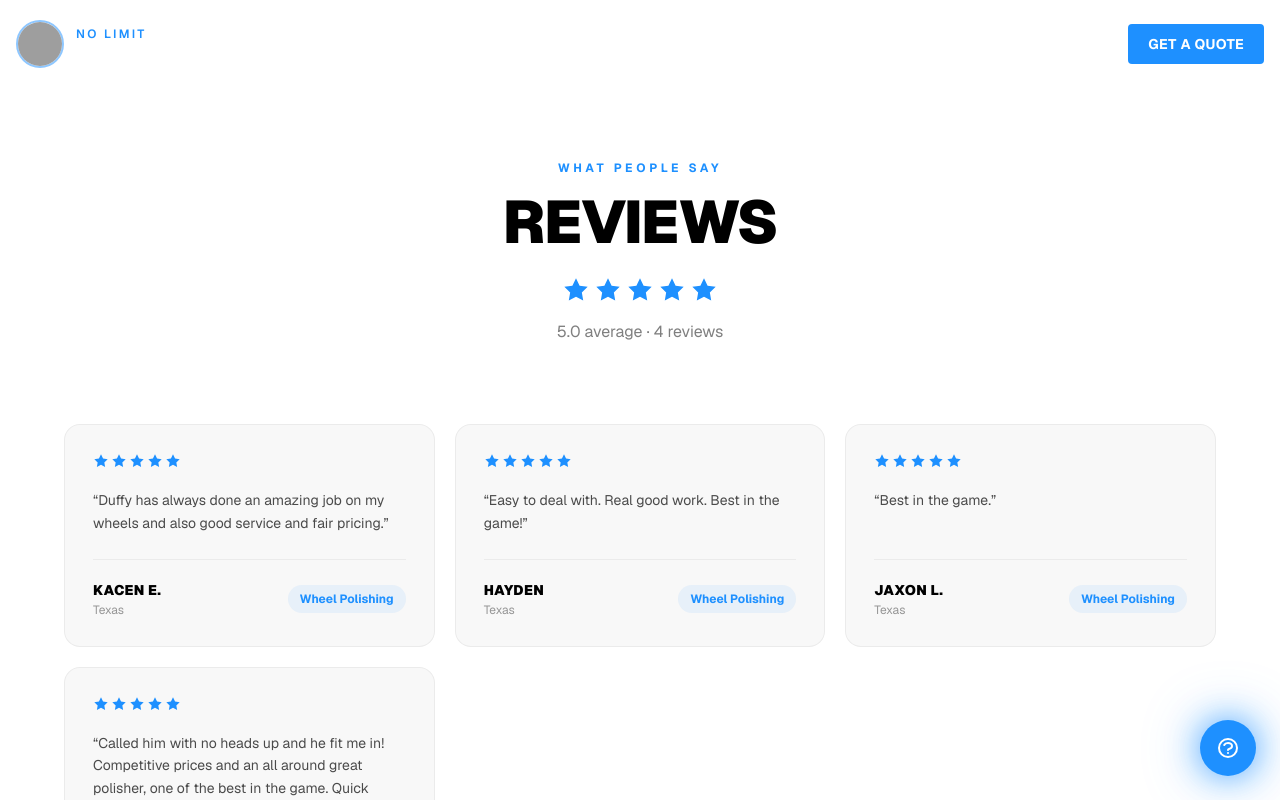
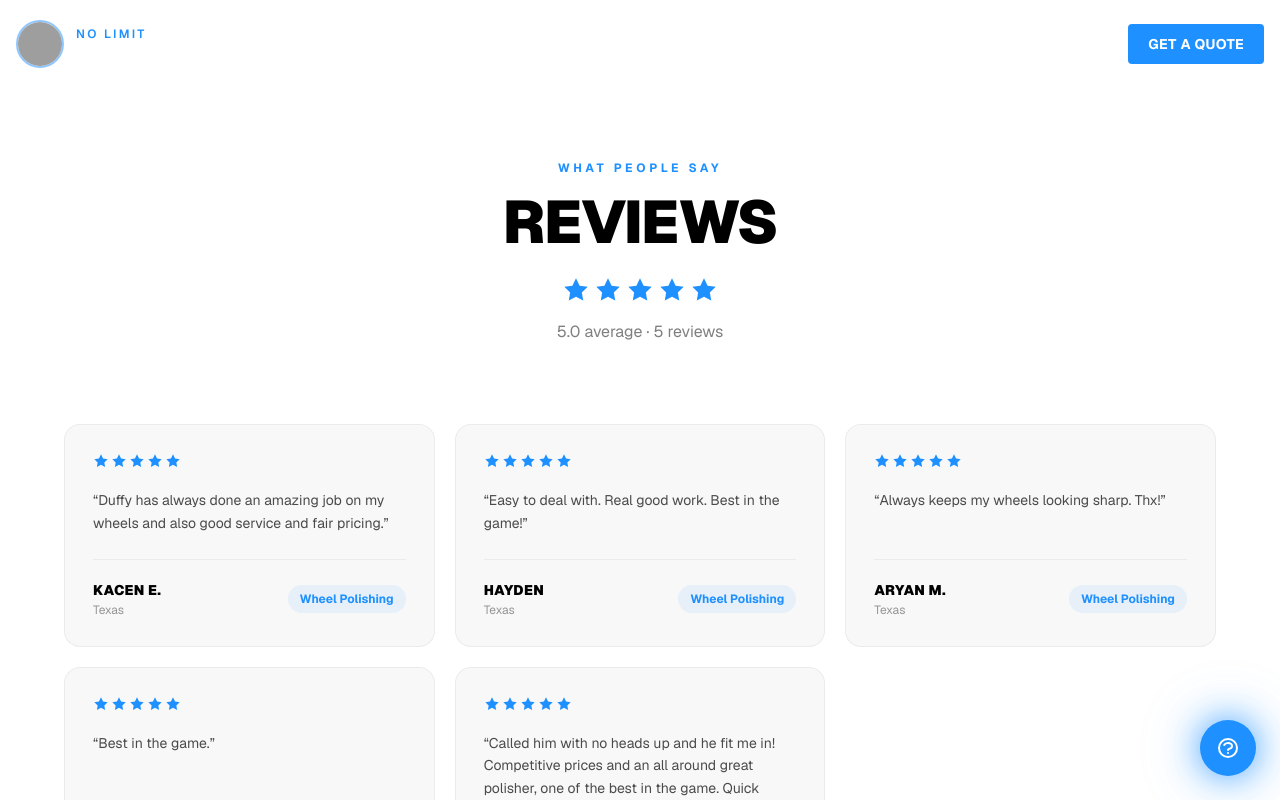
Before and after one commit to NoLimitsSimon/NoLimitPolishing, a Next.js app: page /reviews in a window 1280 px wide. Shown: the top 800 px of the page. Built offline with nearby package versions, Linux system fonts and the light colour scheme; grey boxes are pictures that could not be loaded.

Commit message:
Add Aryan M review

```diff
--- a/app/reviews/page.tsx
+++ b/app/reviews/page.tsx
@@ -18,6 +18,13 @@ const reviews = [
     name: "Hayden",
     location: "Texas",
     text: "Easy to deal with. Real good work. Best in the game!",
+    service: "Wheel Polishing",
+    stars: 5,
+  },
+  {
+    name: "Aryan M.",
+    location: "Texas",
+    text: "Always keeps my wheels looking sharp. Thx!",
     service: "Wheel Polishing",
     stars: 5,
   },
--- a/components/ReviewsCarousel.tsx
+++ b/components/ReviewsCarousel.tsx
@@ -6,7 +6,7 @@ const reviews = [
   { name: "Hayden",    text: "Easy to deal with. Real good work. Best in the game!",                     stars: 5 },
   { name: "Jose Munoz", text: "Called him with no heads up and he fit me in! Competitive prices and an all around great polisher, one of the best in the game. Quick response and quality work! If your wheels are looking yellow or curbed like mine did I highly recommend y'all give him a try!", stars: 5 },
   { name: "Jaxon L.",  text: "Best in the game.",                                                        stars: 5 },
-  { name: "Derek H.",  text: "Different level from any other shop I've used. Stealth Forged wheels are fire.", stars: 5 },
+  { name: "Aryan M.",  text: "Always keeps my wheels looking sharp. Thx!",                                  stars: 5 },
   { name: "Anthony L.","text": "Stock wheels polished mirror clean. Never going anywhere else.",           stars: 5 },
 ];
 
```
